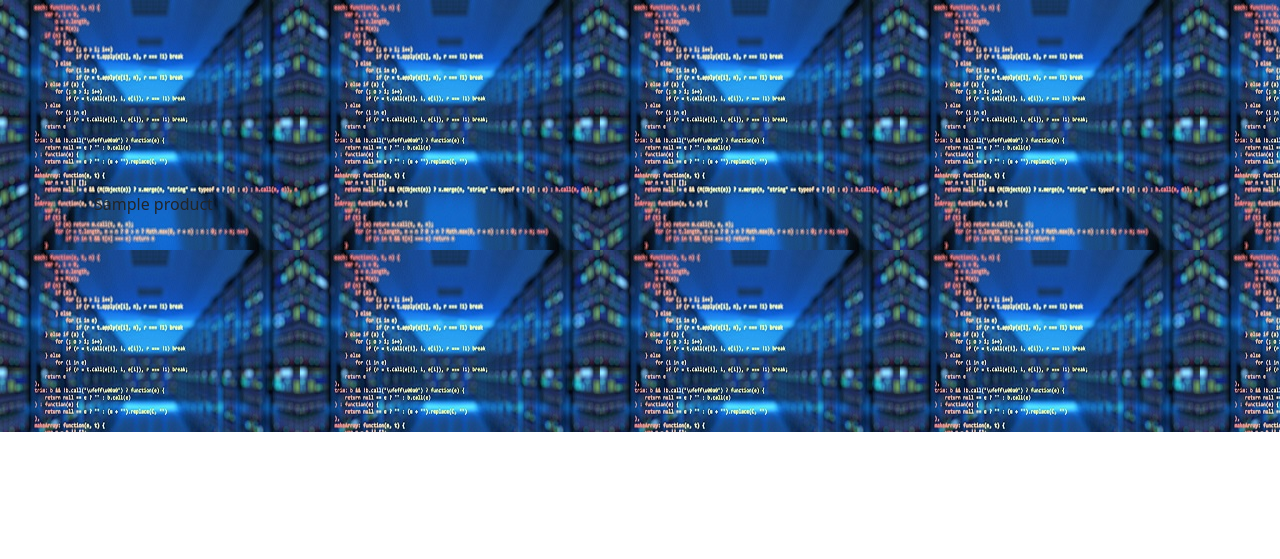
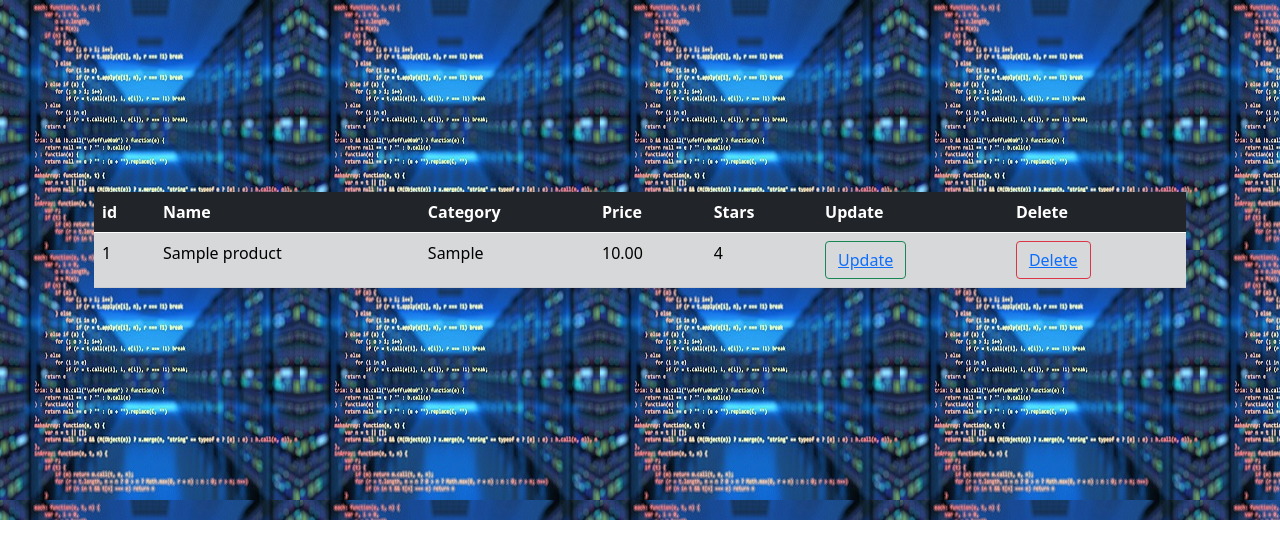
Before and after one commit to mohnishpund/Api_django, a Django app: page / in a window 1280 px wide. Shown: the part 56-615 px from the top of the page. Run offline with Django 4.2, Linux system fonts and the light colour scheme; tables that the repository leaves empty hold one stand-in row (values such as "Sample post").

Commit message:
'message23'

```diff
--- a/api/templates/home.html
+++ b/api/templates/home.html
@@ -12,9 +12,34 @@
 <br/>
 
 <div class="container">
-   {% for api_product in object_list %}
-        {{ api_product.name }}
-    {% endfor %}
+    <table class="table table-dark table-striped">
+        <thead>
+            <tr class="table-dark">
+            <th scope="col">id</th>
+            <th scope="col">Name</th>
+            <th scope="col">Category</th>
+            <th scope="col">Price</th>
+            <th scope="col">Stars</th>
+            <th scope="col">Update</th>
+            <th scope="col">Delete</th>
+            </tr>
+        </thead>
+            <tbody>
+             {% for product_api in product_list %}
+                <tr class="table-secondary">
+                    <td>{{ product_api.id }}</td>
+                    <td>{{ product_api.name }}</td>
+                    <td>{{ product_api.category }}</td>
+                    <td>{{ product_api.price }}</td>
+                    <td>{{ product_api.stars }}</td>
+                    <td><button type="button" class="btn btn-outline-success">
+                        <a href="{% url 'update_product' product_api.pk %}">Update</a></button></td>
+                    <td><button type="button" class="btn btn-outline-danger">
+                        <a href="{% url 'delete_product' product_api.pk %}">Delete</a></button></td>
+                </tr>
+            {% endfor %}
+            </tbody>
+    </table>
 </div>
 <br/>
 <br/>
--- a/api/templates/navbar.html
+++ b/api/templates/navbar.html
@@ -1,6 +1,6 @@
 <nav class="navbar navbar-expand-lg navbar-dark bg-dark">
     <div class="container-fluid">
-      <a class="navbar-brand" href="{% url 'product-show' %}"><bold>API</bold></a>
+      <a class="navbar-brand" href="{% url 'home' %}"><bold>API</bold></a>
       <button class="navbar-toggler" type="button" data-bs-toggle="collapse" data-bs-target="#navbarSupportedContent"
       aria-controls="navbarSupportedContent" aria-expanded="false" aria-label="Toggle navigation">
         <span class="navbar-toggler-icon"></span>
--- a/api/urls.py
+++ b/api/urls.py
@@ -14,8 +14,6 @@ urlpatterns = [
 
     #path('', views.home, name="home"),
 
-    path('product-show/',views.ShowApi, name='product-show'),
-
     path('', HomeView.as_view(), name="home"),
     path('create_product', AddProductView.as_view(), name='create_product'),
     path('update_product/<int:pk>', UpdateProductView.as_view(), name='update_product'),
--- a/api/views.py
+++ b/api/views.py
@@ -75,13 +75,6 @@ class HomeView(ListView):
     template_name = 'home.html'
 
 
-def ShowApi(request):
-     product = Product.objects.all()
-     form = DataSerializer(product)
-
-     return render(request, 'home.html', {})
-
-
 class AddProductView(CreateView):
     model = Product
     form_class = DataSerializer
```
Also changed, not shown: product_api/settings.py (+5 -8 lines).
